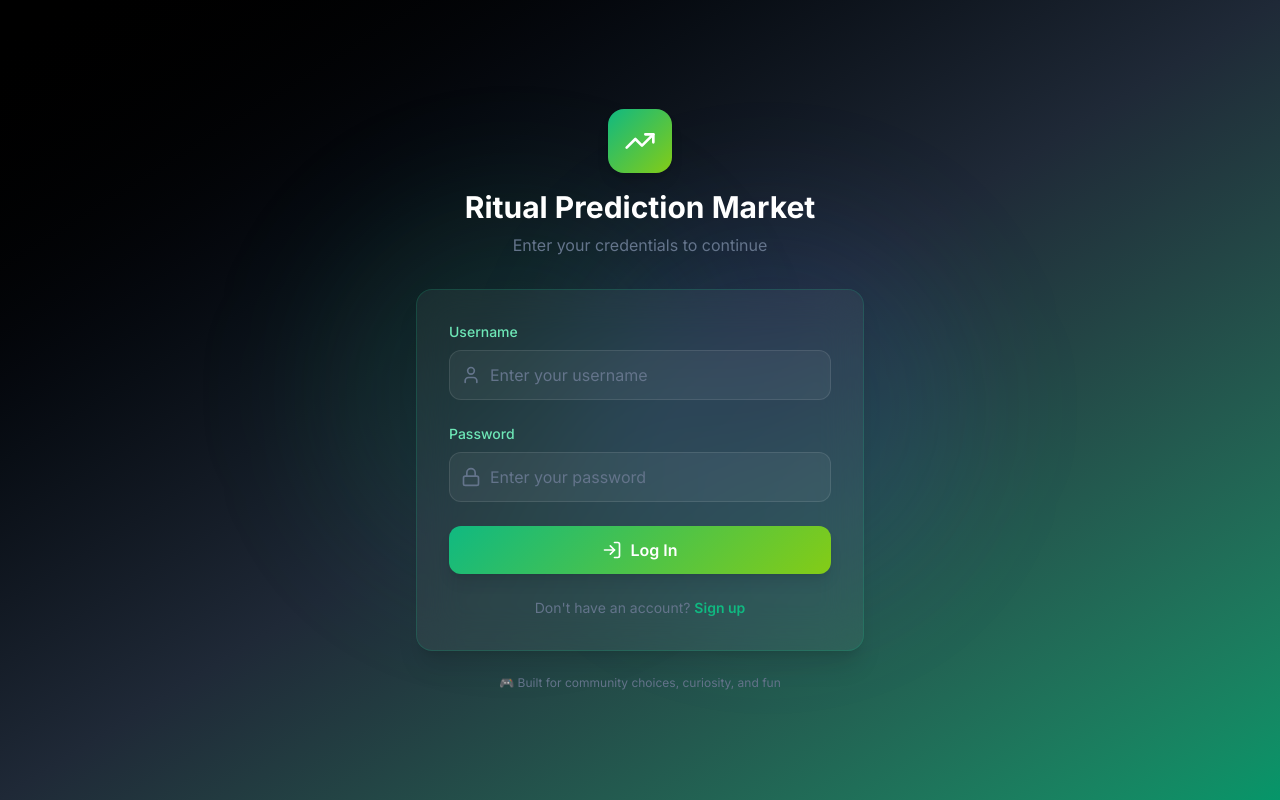
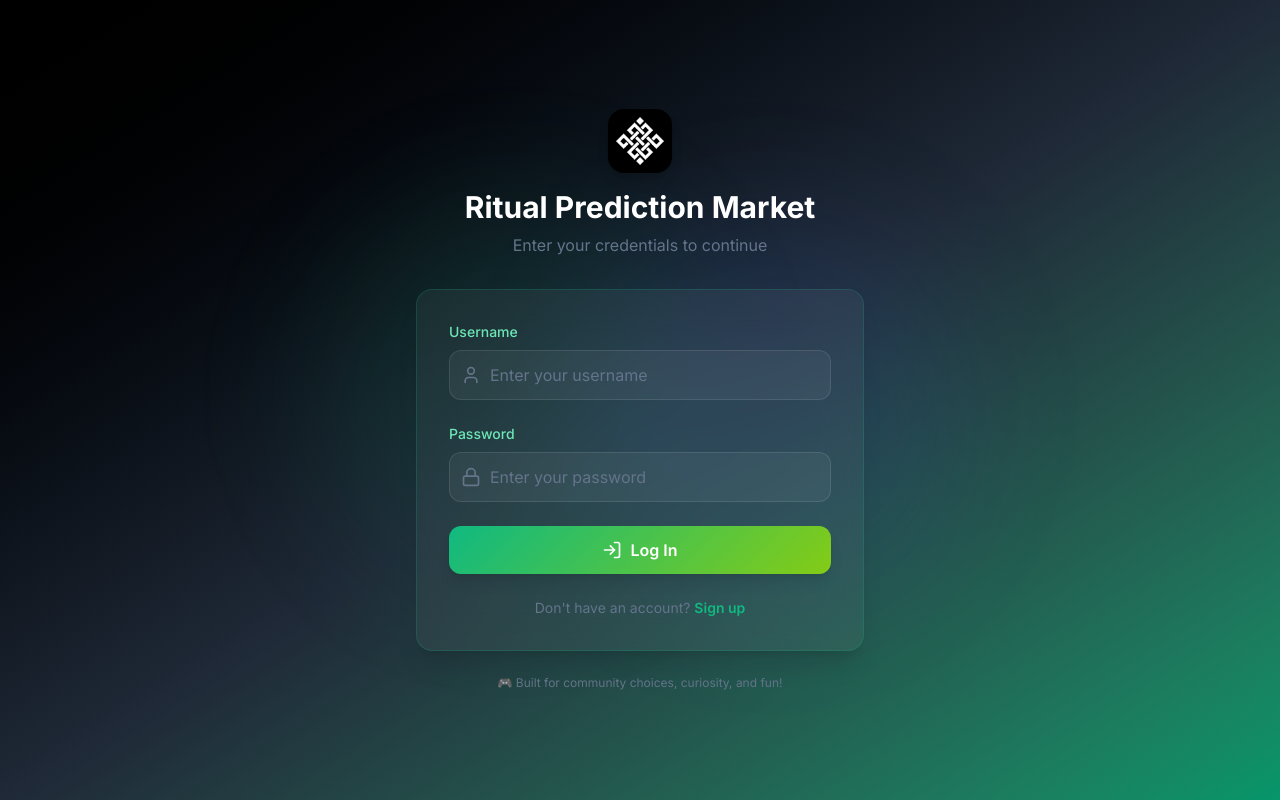
Before and after one commit to UIDickinson/ritual-pm, a Next.js app: page /login in a window 1280 px wide. Built offline with nearby package versions, Linux system fonts and the light colour scheme.

Commit message:
v1 update

```diff
--- a/app/login/page.js
+++ b/app/login/page.js
@@ -4,7 +4,8 @@ import { useState } from 'react';
 import { useAuth } from '@/contexts/AuthContext';
 import { useRouter } from 'next/navigation';
 import Link from 'next/link';
-import { Loader2, LogIn, User, Lock, TrendingUp } from 'lucide-react';
+import Image from 'next/image';
+import { Loader2, LogIn, User, Lock } from 'lucide-react';
 
 export default function LoginPage() {
   const [username, setUsername] = useState('');
@@ -41,8 +42,14 @@ export default function LoginPage() {
       <div className="w-full max-w-md relative z-10">
         {/* Logo/Brand */}
         <div className="text-center mb-8">
-          <div className="inline-flex items-center justify-center w-16 h-16 rounded-2xl gradient-primary mb-4 shadow-lg shadow-emerald">
-            <TrendingUp className="w-8 h-8 text-white" />
+          <div className="inline-flex items-center justify-center w-16 h-16 rounded-2xl bg-black mb-4 shadow-lg">
+            <Image
+              src="/logo.png"
+              alt="Ritual Logo"
+              width={64}
+              height={64}
+              className="w-16 h-16"
+            />
           </div>
           <h1 className="text-3xl font-bold text-white mb-2">
             Ritual Prediction Market
@@ -142,7 +149,7 @@ export default function LoginPage() {
 
         {/* Footer Note */}
         <div className="mt-6 text-center text-xs text-slate-gray">
-          <p>🎮 Built for community choices, curiosity, and fun</p>
+          <p>🎮 Built for community choices, curiosity, and fun!</p>
         </div>
       </div>
     </div>
--- a/app/register/page.js
+++ b/app/register/page.js
@@ -4,7 +4,8 @@ import { useState } from 'react';
 import { useAuth } from '@/contexts/AuthContext';
 import { useRouter } from 'next/navigation';
 import Link from 'next/link';
-import { Loader2, UserPlus, User, Lock, TrendingUp } from 'lucide-react';
+import Image from 'next/image';
+import { Loader2, UserPlus, User, Lock } from 'lucide-react';
 
 export default function RegisterPage() {
   const [username, setUsername] = useState('');
@@ -61,8 +62,14 @@ export default function RegisterPage() {
       <div className="w-full max-w-md relative z-10">
         {/* Logo/Brand */}
         <div className="text-center mb-8">
-          <div className="inline-flex items-center justify-center w-16 h-16 rounded-2xl gradient-primary mb-4 shadow-lg shadow-emerald">
-            <TrendingUp className="w-8 h-8 text-white" />
+          <div className="inline-flex items-center justify-center w-16 h-16 rounded-2xl bg-black mb-4 shadow-lg">
+            <Image
+              src="/logo.png"
+              alt="Ritual Logo"
+              width={64}
+              height={64}
+              className="w-16 h-16"
+            />
           </div>
           <h1 className="text-3xl font-bold text-white mb-2">
             Join Ritual
```
Also changed, not shown: public/logo.png.
